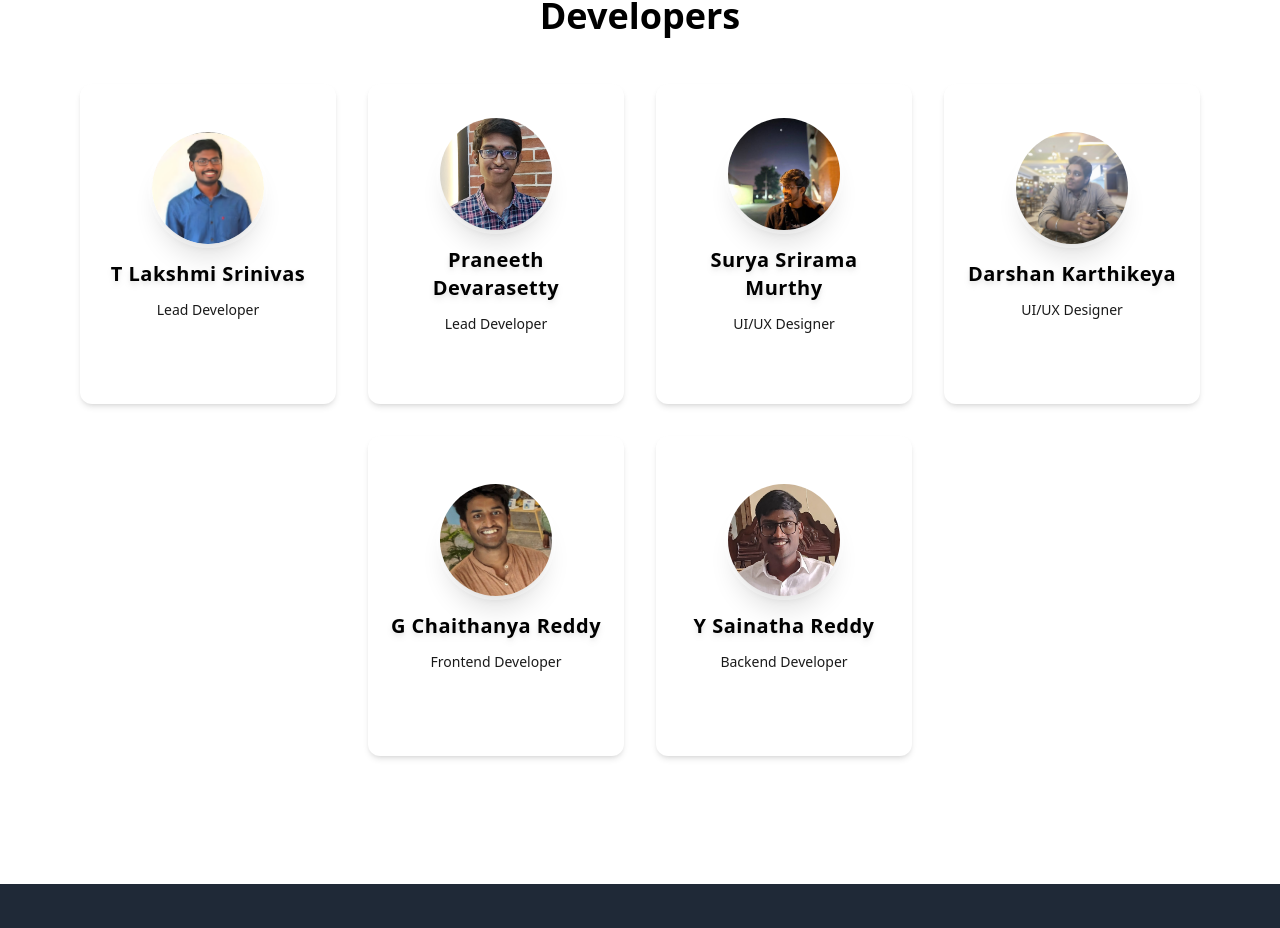
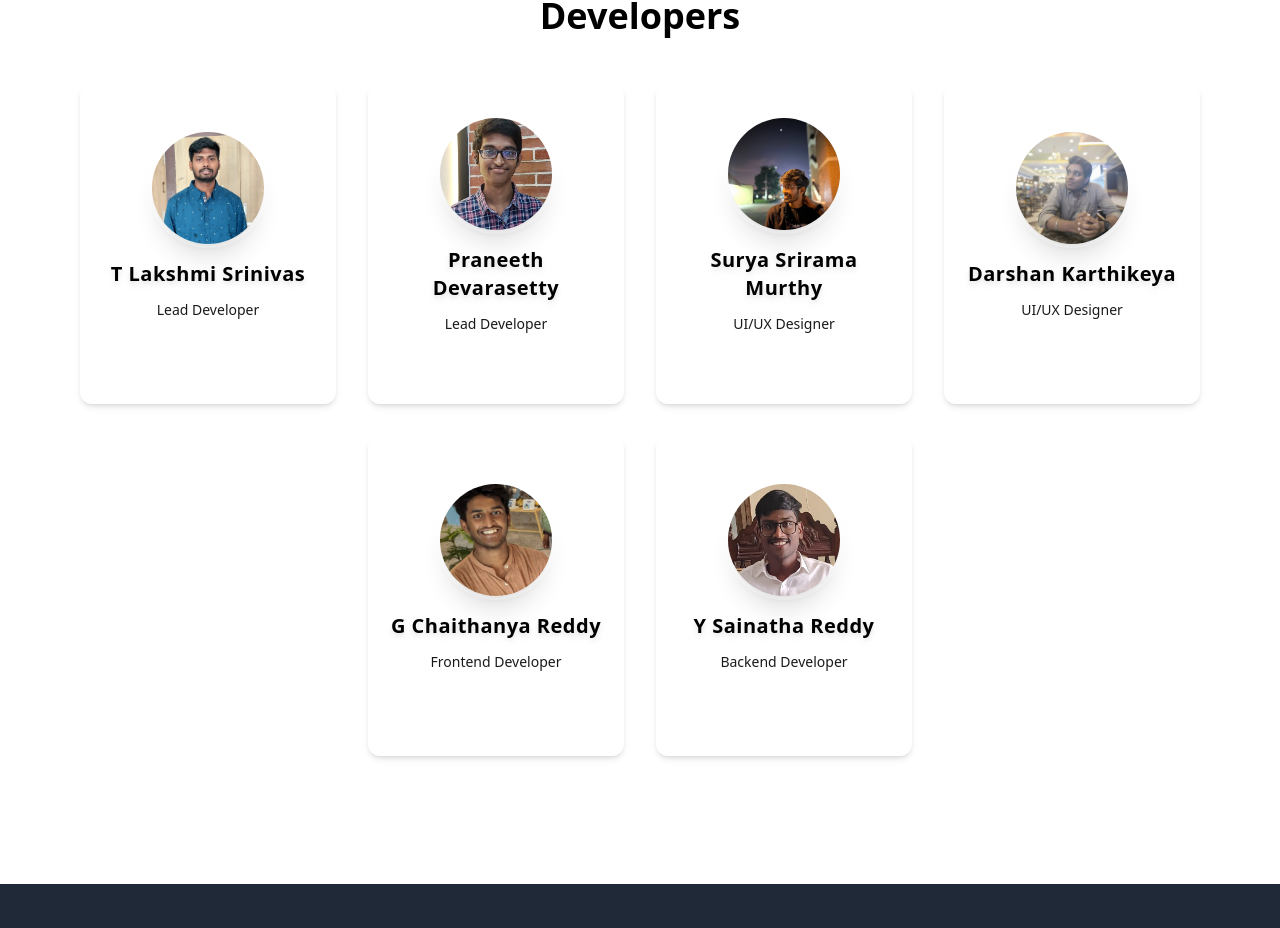
Before and after one commit to praneeth622/Devs-Club-IIITDM, a Next.js app in the folder devs-club/: page /team in a window 1280 px wide. Shown: the part 3309-4237 px from the top of the page. Built offline with nearby package versions, Linux system fonts and the light colour scheme; no server answers.

Commit message:
Changed headcore image in developers team

```diff
--- a/devs-club/app/team/page.jsx
+++ b/devs-club/app/team/page.jsx
@@ -296,7 +296,7 @@ export default function Team() {
     ];
 
     const developers = [
-        { name: "T Lakshmi Srinivas", role: "Lead Developer", bio: "Leads the development team with expertise in Nextjs and cloud technologies.", image: "/assets/Head_core.png", linkedin: "https://www.linkedin.com/in/srinivastls/", github: "https://github.com/srinivastls   " },
+        { name: "T Lakshmi Srinivas", role: "Lead Developer", bio: "Leads the development team with expertise in Nextjs and cloud technologies.", image: "/assets/srinivas.png", linkedin: "https://www.linkedin.com/in/srinivastls/", github: "https://github.com/srinivastls   " },
         { name: "Praneeth Devarasetty", role: "Lead Developer", bio: "Leads the development team with expertise in Nextjs and cloud technologies.", image: "/assets/cs22b1014.jpg", linkedin: "https://www.linkedin.com/in/praneeth-devarasetty/", github: "https://github.com/praneeth622" },
         { name: "Surya Srirama Murthy", role: "UI/UX Designer", bio: "Sriram is responsible for creating the user interface and experience, focusing on user-centered design principles", image: '/assets/sriram.jpg', linkedin: "https://www.linkedin.com/in/vishnu-surla-70384524a/", github: "https://github.com/sriram0620" },
         { name: "Darshan Karthikeya", role: "UI/UX Designer", bio: "Darshan specializes in creating responsive and accessible web interfaces using modern frontend technologies.", image: "/assets/cs22b1022.jpg", linkedin: "https://www.linkedin.com/in/darshan-karthikeya/", github: "https://github.com/karthikeya1220" },
```
Also changed, not shown: devs-club/public/assets/srinivas.png (added).
